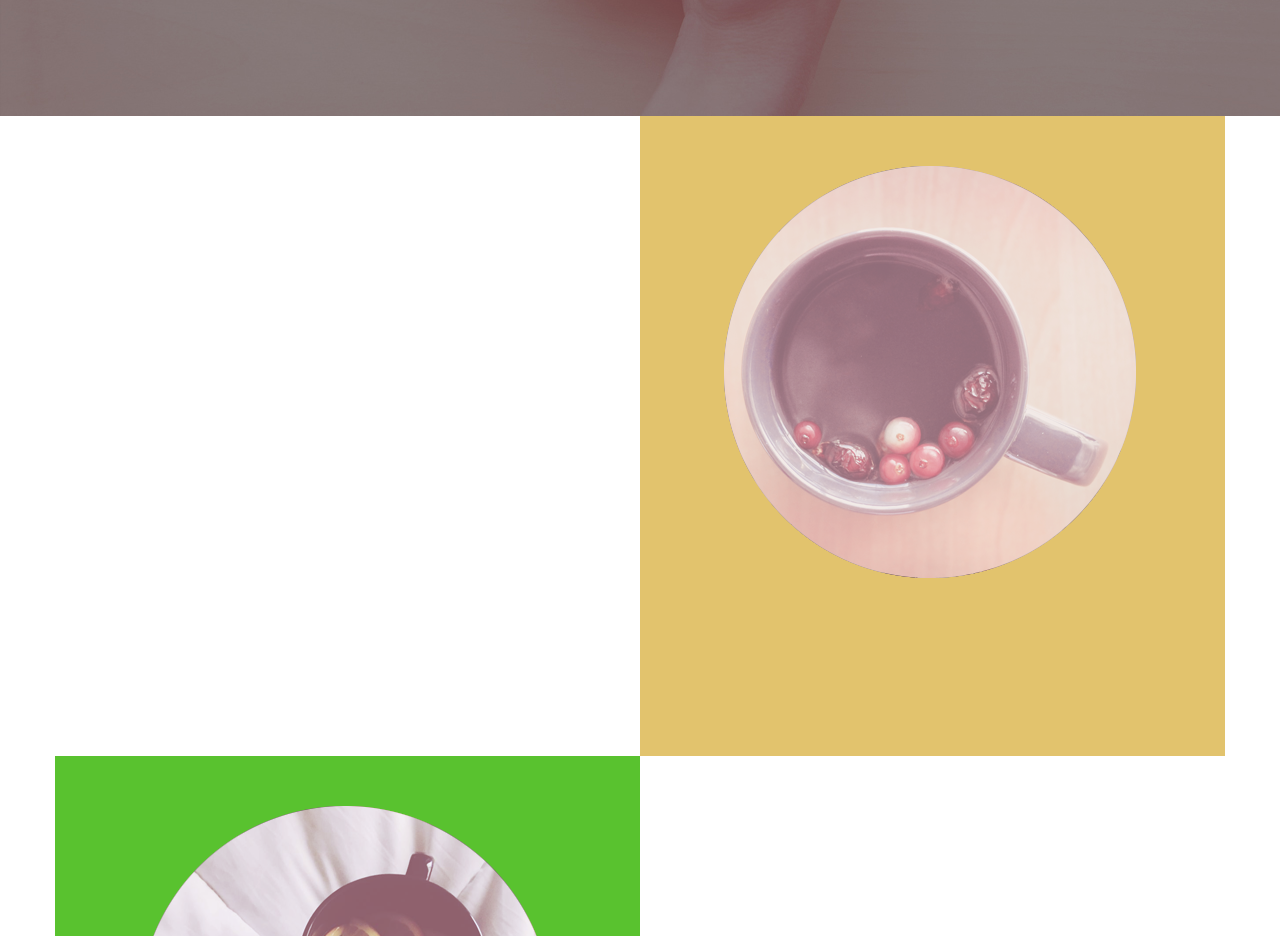
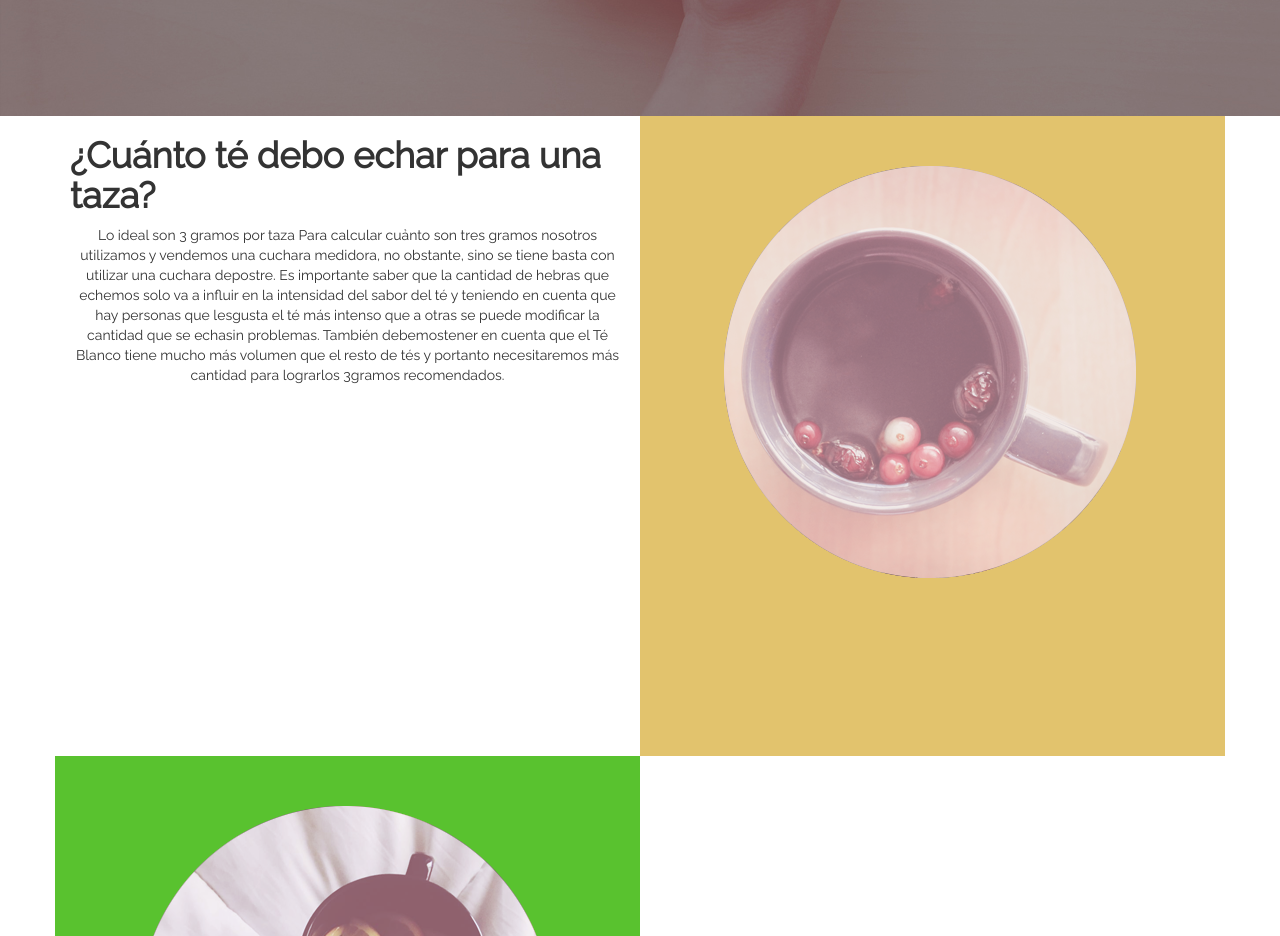
Before and after one commit to DianaChuctayaPach/PROYECTO-TEALOVERS, a plain HTML site: page index.html in a window 1280 px wide. Shown: the part 3900-4836 px from the top of the page. Drawn offline with nearby package versions, Linux system fonts and the light colour scheme.

Commit message:
avance lab

```diff
--- a/assets/sass/main.scss
+++ b/assets/sass/main.scss
@@ -184,7 +184,11 @@ $altura:80vh;
     height: 90vh;
     img{ height: 80vh; top: 10px; margin: 30px;}
     hr{
-        background: black; color: black;height: 3px; width: 40px;margin-left: -5px;
+        background: black;
+        color: black;
+        height: 3px;
+        width: 40px;
+        margin-left: -5px;
     }
 }
 #footer{
--- a/index.html
+++ b/index.html
@@ -135,6 +135,8 @@
     <div class="container">
         <div class="row">
             <div class="col-sm-6 col-md-6 hidden-xs">
+                   <h1><strong>¿Cuánto té debo echar para una taza? </strong></h1>
+                  <p class="text-center">Lo ideal son 3 gramos por taza Para calcular cuảnto son tres gramos nosotros utilizamos y vendemos una cuchara medidora, no obstante, sino se tiene basta con utilizar una cuchara depostre. Es importante saber que la cantidad de hebras que echemos solo va a influir en la intensidad del sabor del té y teniendo en cuenta que hay personas que lesgusta el té más intenso que a otras se puede modificar la cantidad que se echasin problemas. También debemostener en cuenta que el Té Blanco tiene mucho más volumen que el resto de tés y portanto necesitaremos más cantidad para lograrlos 3gramos recomendados.</p>
 
             </div>
             <div class="col-sm6 col-md-6 text-center" id="div-color">
```
Also changed, not shown: 1 other file.
